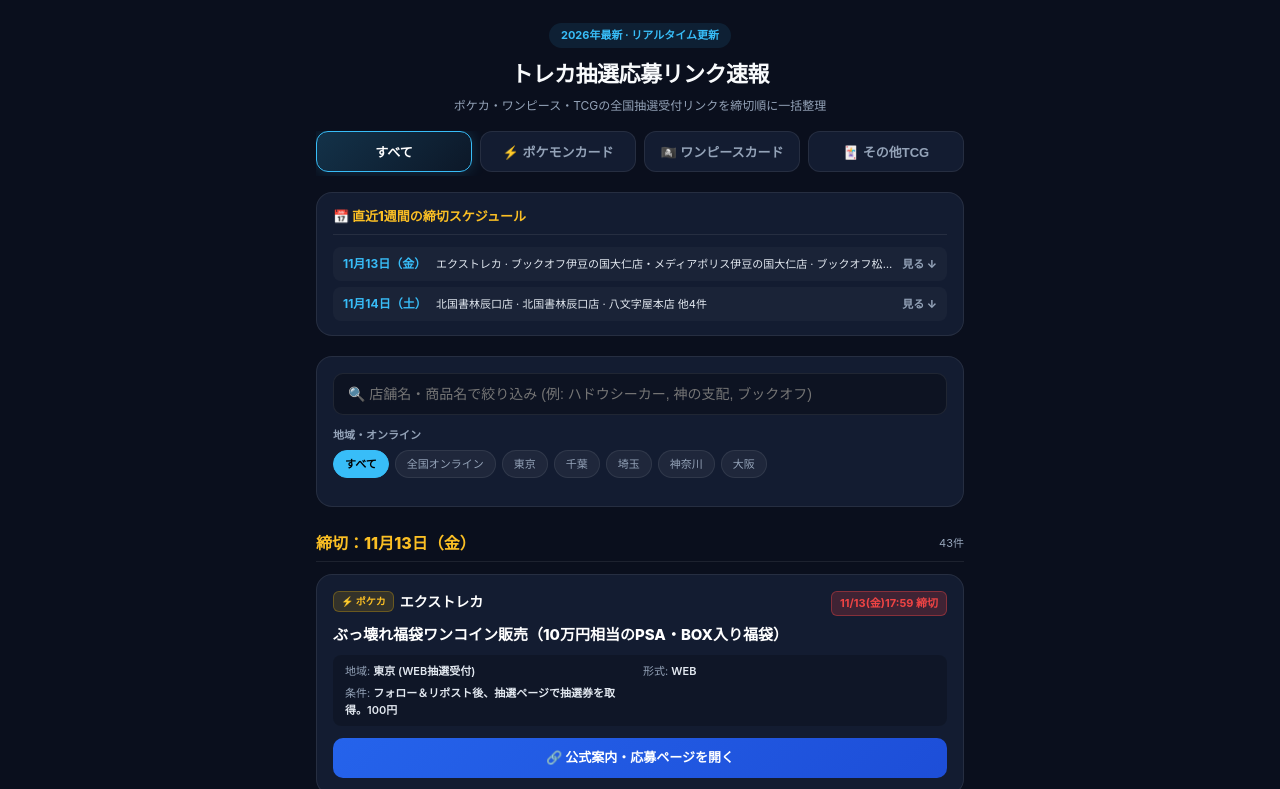
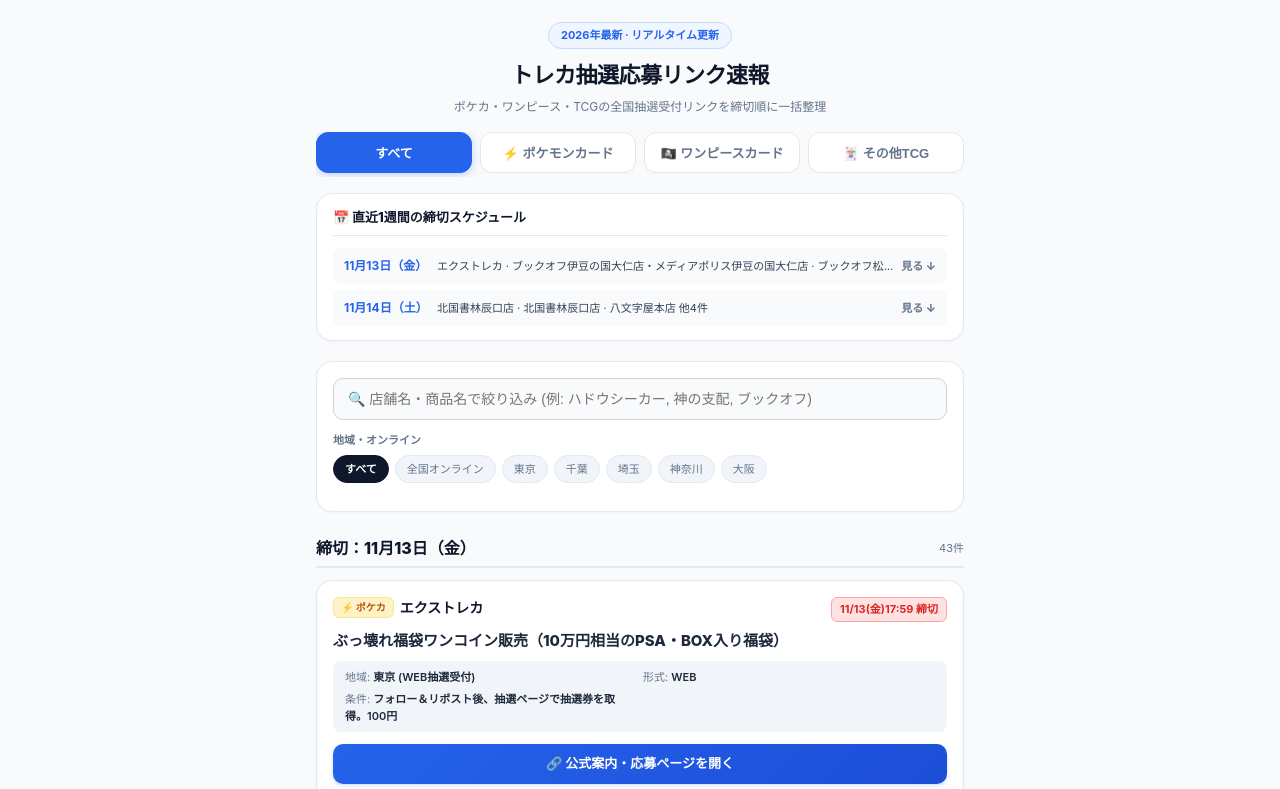
Before and after one commit to pokeka-navi/pokeka-navi.github.io, a plain HTML site: page index.html in a window 1280 px wide. Shown: the part 67-856 px from the top of the page. Drawn offline with Linux system fonts and the light colour scheme.

Commit message:
Renew pokeka-navi to clean white light mode for maximum readability

```diff
--- a/index.html
+++ b/index.html
@@ -34,16 +34,16 @@
   </script>
   <style>
     :root {
-      --bg-dark: #0a0f1d;
-      --card-bg: #131c31;
-      --card-border: rgba(255, 255, 255, 0.08);
-      --accent-gold: #fbbf24;
-      --accent-cyan: #38bdf8;
-      --accent-green: #10b981;
-      --accent-red: #ef4444;
-      --accent-purple: #c084fc;
-      --text-main: #f8fafc;
-      --text-muted: #94a3b8;
+      --bg-body: #f8fafc;
+      --card-bg: #ffffff;
+      --card-border: #e2e8f0;
+      --accent-gold: #d97706;
+      --accent-blue: #2563eb;
+      --accent-green: #059669;
+      --accent-red: #dc2626;
+      --accent-purple: #7c3aed;
+      --text-main: #0f172a;
+      --text-muted: #64748b;
     }
 
     * {
@@ -53,7 +53,7 @@
     }
 
     body {
-      background-color: var(--bg-dark);
+      background-color: var(--bg-body);
       color: var(--text-main);
       font-family: -apple-system, BlinkMacSystemFont, "Segoe UI", Roboto, Helvetica, Arial, sans-serif;
       line-height: 1.5;
@@ -68,13 +68,14 @@
 
     /* Header */
     header {
-      background: rgba(10, 15, 29, 0.95);
+      background: rgba(255, 255, 255, 0.95);
       backdrop-filter: blur(10px);
       border-bottom: 1px solid var(--card-border);
       position: sticky;
       top: 0;
       z-index: 100;
       padding: 12px 0;
+      box-shadow: 0 1px 3px rgba(0, 0, 0, 0.03);
     }
 
     .header-content {
@@ -88,7 +89,7 @@
       align-items: center;
       gap: 10px;
       text-decoration: none;
-      color: #fff;
+      color: var(--text-main);
     }
 
     .brand-icon {
@@ -99,19 +100,17 @@
       font-size: 19px;
       font-weight: 900;
       letter-spacing: -0.5px;
-      background: linear-gradient(135deg, #fbbf24, #f59e0b);
-      -webkit-background-clip: text;
-      -webkit-text-fill-color: transparent;
+      color: #0f172a;
     }
 
     .header-badge {
-      background: rgba(16, 185, 129, 0.15);
+      background: #ecfdf5;
       color: var(--accent-green);
       font-size: 11px;
       font-weight: 700;
       padding: 4px 10px;
       border-radius: 20px;
-      border: 1px solid rgba(16, 185, 129, 0.3);
+      border: 1px solid #a7f3d0;
     }
 
     /* Hero */
@@ -122,13 +121,14 @@
 
     .hero-badge {
       display: inline-block;
-      background: rgba(56, 189, 248, 0.1);
-      color: var(--accent-cyan);
+      background: #eff6ff;
+      color: var(--accent-blue);
       font-size: 11px;
       font-weight: 700;
       padding: 4px 12px;
       border-radius: 20px;
       margin-bottom: 10px;
+      border: 1px solid #bfdbfe;
     }
 
     .hero-title {
@@ -136,6 +136,7 @@
       font-weight: 900;
       margin-bottom: 6px;
       letter-spacing: -0.5px;
+      color: #0f172a;
     }
 
     .hero-desc {
@@ -145,29 +146,31 @@
 
     /* Top Banner Ad (A8: Warau) */
     .ad-container {
-      background: rgba(255, 255, 255, 0.03);
+      background: #ffffff;
       border: 1px dashed var(--card-border);
       border-radius: 12px;
       padding: 10px;
       margin: 16px 0;
       text-align: center;
+      box-shadow: 0 1px 2px rgba(0, 0, 0, 0.02);
     }
 
     .ad-label {
       display: block;
       font-size: 9px;
-      color: #64748b;
+      color: #94a3b8;
       margin-bottom: 4px;
       letter-spacing: 0.5px;
     }
 
     /* Direct Week Summary */
     .week-summary {
-      background: var(--card-bg);
+      background: #ffffff;
       border: 1px solid var(--card-border);
       border-radius: 16px;
       padding: 14px 16px;
       margin-bottom: 20px;
+      box-shadow: 0 1px 3px rgba(0, 0, 0, 0.03);
     }
 
     .week-header {
@@ -182,7 +185,7 @@
     .week-title {
       font-size: 13px;
       font-weight: 800;
-      color: var(--accent-gold);
+      color: #0f172a;
     }
 
     .week-rows {
@@ -197,27 +200,29 @@
       justify-content: space-between;
       padding: 8px 10px;
       border-radius: 8px;
-      background: rgba(255, 255, 255, 0.03);
+      background: #f8fafc;
       text-decoration: none;
       color: inherit;
-      transition: background 0.2s;
+      border: 1px solid transparent;
+      transition: all 0.2s;
     }
 
     .week-row:hover {
-      background: rgba(255, 255, 255, 0.08);
+      background: #f1f5f9;
+      border-color: #cbd5e1;
     }
 
     .week-date {
       font-size: 12px;
       font-weight: 700;
-      color: var(--accent-cyan);
+      color: var(--accent-blue);
       min-width: 85px;
     }
 
     .week-shops {
       font-size: 11px;
       flex: 1;
-      color: #e2e8f0;
+      color: #334155;
       white-space: nowrap;
       overflow: hidden;
       text-overflow: ellipsis;
@@ -244,7 +249,7 @@
       min-width: 90px;
       padding: 10px 12px;
       border-radius: 12px;
-      background: var(--card-bg);
+      background: #ffffff;
       border: 1px solid var(--card-border);
       color: var(--text-muted);
       font-size: 13px;
@@ -253,59 +258,63 @@
       text-align: center;
       white-space: nowrap;
       transition: all 0.2s;
+      box-shadow: 0 1px 2px rgba(0, 0, 0, 0.02);
     }
 
     .cat-tab.active {
-      background: linear-gradient(135deg, rgba(56, 189, 248, 0.2), rgba(56, 189, 248, 0.05));
-      color: #fff;
-      border-color: var(--accent-cyan);
-      box-shadow: 0 0 15px rgba(56, 189, 248, 0.2);
+      background: var(--accent-blue);
+      color: #ffffff;
+      border-color: var(--accent-blue);
+      box-shadow: 0 2px 8px rgba(37, 99, 235, 0.25);
     }
 
     .cat-tab.cat-pokeka.active {
-      background: linear-gradient(135deg, rgba(234, 179, 8, 0.2), rgba(234, 179, 8, 0.05));
-      border-color: var(--accent-gold);
-      box-shadow: 0 0 15px rgba(234, 179, 8, 0.2);
-      color: var(--accent-gold);
+      background: #f59e0b;
+      border-color: #f59e0b;
+      color: #ffffff;
+      box-shadow: 0 2px 8px rgba(245, 158, 11, 0.25);
     }
 
     .cat-tab.cat-onepiece.active {
-      background: linear-gradient(135deg, rgba(239, 68, 68, 0.2), rgba(239, 68, 68, 0.05));
-      border-color: var(--accent-red);
-      box-shadow: 0 0 15px rgba(239, 68, 68, 0.2);
-      color: #fca5a5;
+      background: #e11d48;
+      border-color: #e11d48;
+      color: #ffffff;
+      box-shadow: 0 2px 8px rgba(225, 29, 72, 0.25);
     }
 
     .cat-tab.cat-other.active {
-      background: linear-gradient(135deg, rgba(192, 132, 252, 0.2), rgba(192, 132, 252, 0.05));
-      border-color: var(--accent-purple);
-      box-shadow: 0 0 15px rgba(192, 132, 252, 0.2);
-      color: var(--accent-purple);
+      background: #7c3aed;
+      border-color: #7c3aed;
+      color: #ffffff;
+      box-shadow: 0 2px 8px rgba(124, 58, 237, 0.25);
     }
 
     /* Filters & Search */
     .filter-section {
-      background: var(--card-bg);
+      background: #ffffff;
       border: 1px solid var(--card-border);
       border-radius: 16px;
       padding: 16px;
       margin-bottom: 20px;
+      box-shadow: 0 1px 3px rgba(0, 0, 0, 0.03);
     }
 
     .search-box {
       width: 100%;
       padding: 12px 14px;
       border-radius: 10px;
-      border: 1px solid var(--card-border);
-      background: rgba(0, 0, 0, 0.3);
-      color: #fff;
+      border: 1px solid #cbd5e1;
+      background: #f8fafc;
+      color: #0f172a;
       font-size: 14px;
       outline: none;
       margin-bottom: 12px;
+      transition: border-color 0.2s, background-color 0.2s;
     }
 
     .search-box:focus {
-      border-color: var(--accent-cyan);
+      border-color: var(--accent-blue);
+      background: #ffffff;
     }
 
     .filter-group-label {
@@ -326,19 +335,19 @@
       font-size: 11px;
       padding: 5px 11px;
       border-radius: 14px;
-      background: rgba(255, 255, 255, 0.05);
-      color: var(--text-muted);
-      border: 1px solid var(--card-border);
+      background: #f1f5f9;
+      color: #64748b;
+      border: 1px solid #e2e8f0;
       cursor: pointer;
       user-select: none;
       transition: all 0.2s;
     }
 
     .filter-pill.active {
-      background: var(--accent-cyan);
-      color: #000;
+      background: #0f172a;
+      color: #ffffff;
       font-weight: 800;
-      border-color: var(--accent-cyan);
+      border-color: #0f172a;
     }
 
     /* Section Header */
@@ -348,13 +357,13 @@
       gap: 8px;
       margin: 24px 0 12px 0;
       padding-bottom: 6px;
-      border-bottom: 1px solid var(--card-border);
+      border-bottom: 2px solid var(--card-border);
     }
 
     .date-title {
       font-size: 16px;
       font-weight: 800;
-      color: var(--accent-gold);
+      color: #0f172a;
     }
 
     .date-count {
@@ -370,12 +379,14 @@
       border-radius: 16px;
       padding: 16px;
       margin-bottom: 12px;
-      transition: transform 0.2s, border-color 0.2s;
+      box-shadow: 0 1px 3px rgba(0, 0, 0, 0.04), 0 1px 2px rgba(0, 0, 0, 0.02);
+      transition: transform 0.2s, box-shadow 0.2s, border-color 0.2s;
     }
 
     .lottery-card:hover {
       transform: translateY(-2px);
-      border-color: rgba(255, 255, 255, 0.2);
+      box-shadow: 0 4px 6px -1px rgba(0, 0, 0, 0.08), 0 2px 4px -1px rgba(0, 0, 0, 0.04);
+      border-color: #cbd5e1;
     }
 
     .card-top {
@@ -400,27 +411,27 @@
     }
 
     .badge-pokeka {
-      background: rgba(234, 179, 8, 0.15);
-      color: var(--accent-gold);
-      border: 1px solid rgba(234, 179, 8, 0.3);
+      background: #fef3c7;
+      color: #b45309;
+      border: 1px solid #fde68a;
     }
 
     .badge-onepiece {
-      background: rgba(239, 68, 68, 0.15);
-      color: #fca5a5;
-      border: 1px solid rgba(239, 68, 68, 0.3);
+      background: #ffe4e6;
+      color: #e11d48;
+      border: 1px solid #fecdd3;
     }
 
     .badge-other {
-      background: rgba(192, 132, 252, 0.15);
-      color: var(--accent-purple);
-      border: 1px solid rgba(192, 132, 252, 0.3);
+      background: #f3e8ff;
+      color: #7c3aed;
+      border: 1px solid #e9d5ff;
     }
 
     .shop-name {
       font-size: 14px;
       font-weight: 800;
-      color: #fff;
+      color: #0f172a;
     }
 
     .status-badge {
@@ -432,14 +443,15 @@
     }
 
     .status-today {
-      background: rgba(239, 68, 68, 0.2);
-      color: var(--accent-red);
-      border: 1px solid rgba(239, 68, 68, 0.4);
+      background: #fee2e2;
+      color: #dc2626;
+      border: 1px solid #fca5a5;
     }
 
     .status-open {
-      background: rgba(56, 189, 248, 0.15);
-      color: var(--accent-cyan);
+      background: #eff6ff;
+      color: var(--accent-blue);
+      border: 1px solid #bfdbfe;
     }
 
     .product-title {
@@ -447,7 +459,7 @@
       font-weight: 800;
       margin-bottom: 10px;
       line-height: 1.4;
-      color: #fff;
+      color: #1e293b;
     }
 
     .info-grid {
@@ -455,18 +467,18 @@
       grid-template-columns: repeat(2, 1fr);
       gap: 6px;
       font-size: 11px;
-      background: rgba(0, 0, 0, 0.2);
+      background: #f1f5f9;
       padding: 8px 12px;
       border-radius: 8px;
       margin-bottom: 12px;
     }
 
     .info-label {
-      color: var(--text-muted);
+      color: #64748b;
     }
 
     .info-val {
-      color: #e2e8f0;
+      color: #1e293b;
       font-weight: 600;
     }
 
@@ -475,17 +487,19 @@
       width: 100%;
       text-align: center;
       background: linear-gradient(135deg, #2563eb, #1d4ed8);
-      color: #fff;
+      color: #ffffff;
       font-size: 13px;
       font-weight: 800;
       padding: 10px;
       border-radius: 10px;
       text-decoration: none;
-      transition: opacity 0.2s;
+      box-shadow: 0 2px 4px rgba(37, 99, 235, 0.2);
+      transition: opacity 0.2s, transform 0.1s;
     }
 
     .apply-btn:hover {
-      opacity: 0.9;
+      opacity: 0.95;
+      transform: translateY(-1px);
     }
 
     footer {
```
